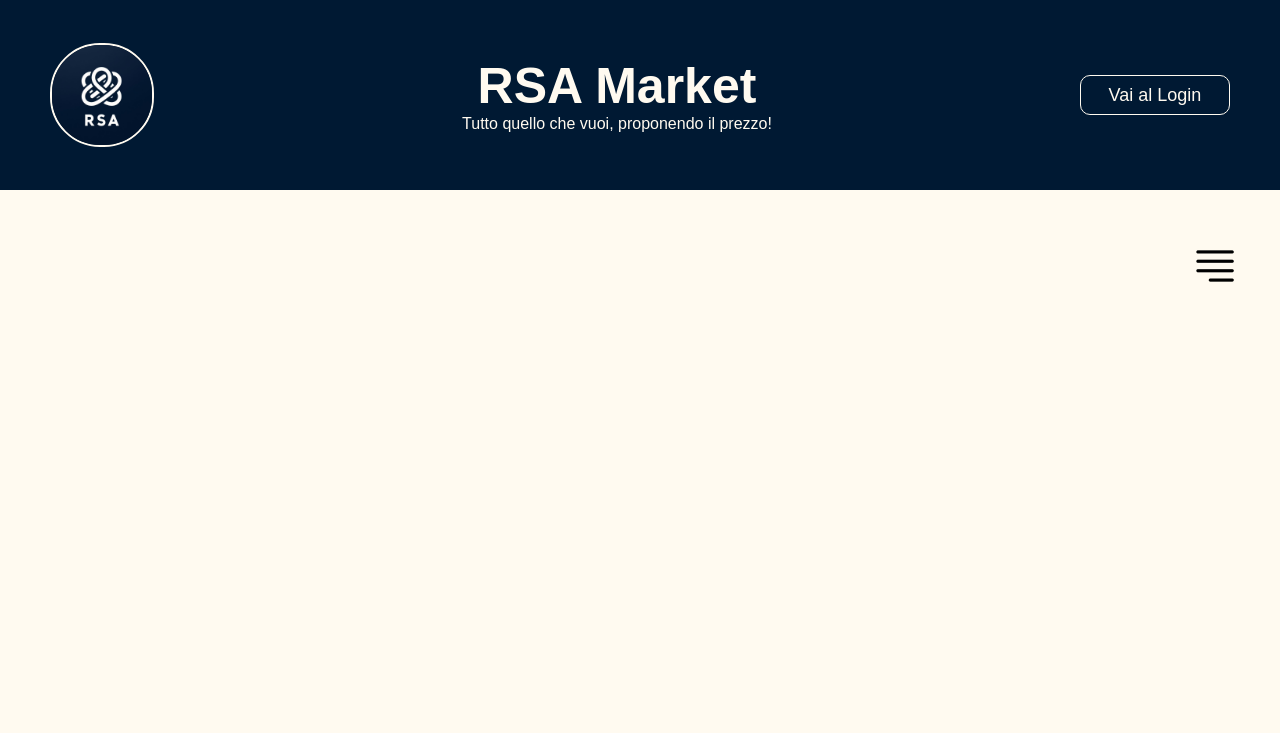
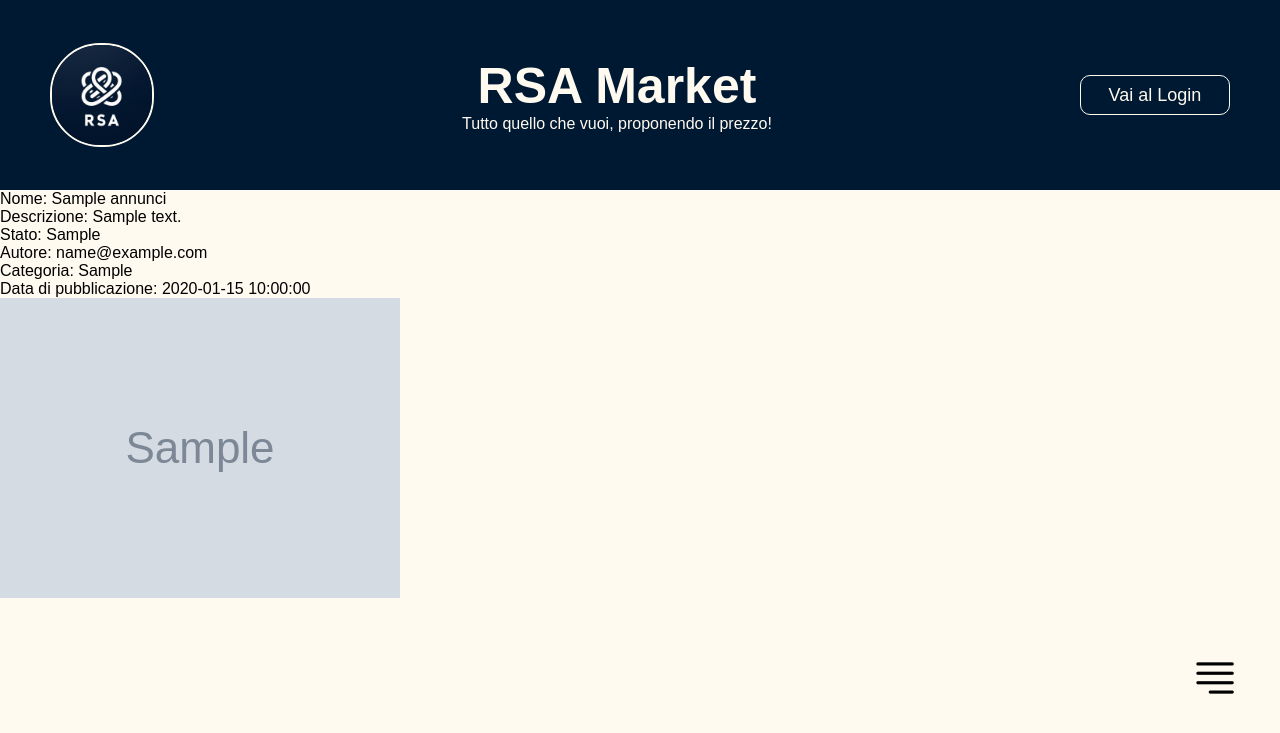
Before and after one commit to Rayan2426/RSA_market, a PHP site: page / in a window 1280 px wide. Shown: the top 733 px of the page. Run offline with PHP 8.4, Linux system fonts and the light colour scheme; tables that the repository leaves empty hold one stand-in row (values such as "Sample post"); grey boxes marked "Sample" are stand-in pictures; some web fonts are replaced.

Commit message:
added sale viewer and searcher in index.php

```diff
--- a/account.php
+++ b/account.php
@@ -43,9 +43,9 @@ session_start();
                 $username = $_SESSION["username"];
                 $nome = $_SESSION["nome"];
                 $cognome = $_SESSION["cognome"];
-
+                $profileimg = isset($_SESSION["profileimg"]) ? $_SESSION["profileimg"] : "./images/defaultprofileimage.png";
                 $form = "
-                    <img id='image' src='{$_SESSION['profileimg']}' class='file-image' onclick='document.getElementById(\"imgInp\").click()'>
+                    <img id='image' src='$profileimg' class='file-image' onclick='document.getElementById(\"imgInp\").click()'>
                     <input type='file' name='profileimg' id='imgInp' accept='images/*' style='display: none;'>
                     <p style='color: var(--black)'> Cambia immagine profilo </p>
                     <div class='div-label'>
--- a/index.php
+++ b/index.php
@@ -36,7 +36,58 @@
             }
         ?>
     </header>
+    <?php
+        $sql = "select ID,nome,descrizione,user_email,stato,tipologia,data
+                from Annunci";
 
+        if(array_key_exists("q",$_GET) && isset($_GET["q"])){
+            $q = $_GET["q"];
+            $args = explode(" ",$q);
+            $sql .= " WHERE ";
+            foreach($args as $arg){
+                $sql .= "nome LIKE '%$arg%'
+                        OR descrizione LIKE '%$arg%'
+                        OR user_email LIKE '%$arg%' OR ";
+            }
+            $sql = substr($sql, 0, -4);
+            echo $sql;
+        }
+
+        $results = $conn->query($sql);
+
+        if($results->num_rows > 0){
+            while (($row = $results->fetch_assoc()) != null) {
+                $idann = $row["ID"];
+                $title = urldecode($row["nome"]);
+                $desc = urldecode($row["descrizione"]);
+                $state = $row["stato"];
+                $author = $row["user_email"];
+                $category = $row["tipologia"];
+                $date = $row["data"];
+
+                $sql = "select urlImg from Foto
+                        WHERE
+                        Annuncio_ID = '$idann'
+                        ORDER BY urlImg
+                        LIMIT 1";
+
+                $imageann = $conn->query($sql);
+                $imageann = $imageann->fetch_assoc()["urlImg"];
+
+                echo "<div>
+                    Nome: $title <br>
+                    Descrizione: $desc <br>
+                    Stato: $state <br>
+                    Autore: $author <br>
+                    Categoria: $category <br>
+                    Data di pubblicazione: $date <br>
+                    <img src='$imageann'> <br>
+                    </div>";
+            }
+        } else{
+            echo "non sono ancora presenti annunci nel database";
+        }
+    ?>
     <div class="viewer" id="viewer">
         <i class="bi bi-justify-right element-viewer" onclick="show()" id="element-viewer"></i>
     </div>
@@ -44,7 +95,7 @@
     <div class="div-filter" id="filter-box" style="display: none;">
         <i class="bi bi-justify-left element-viewer" onclick="show()" id="element-viewer"></i>
         <h1>Applica un filtro su:</h1>
-        <form action="index.php" method="post">
+        <form action="index.php" method="get">
             <div class="div-label">
                 <select name="category">
                     <option value=""></option>
@@ -52,7 +103,7 @@
             </div>
             <div class="div-label">
                 <p> Nome </p>
-                <input type="text" name="name">
+                <input type="text" name="q">
             </div>
         </form>
     </div>
--- a/sql/mercatinoSQL.sql
+++ b/sql/mercatinoSQL.sql
@@ -14,7 +14,8 @@ CREATE TABLE `Annunci` (
   `descrizione` varchar(255) DEFAULT NULL,
   `user_email` varchar(128) NOT NULL,
   `stato` varchar(30) NOT NULL,
-  `tipologia` varchar(30) NOT NULL
+  `tipologia` varchar(30) NOT NULL,
+  `data` timestamp NULL DEFAULT CURRENT_TIMESTAMP
 );
 
 CREATE TABLE `Foto` (
```
Also changed, not shown: accounthandler.php (+10 -11 lines), 1 other file.
